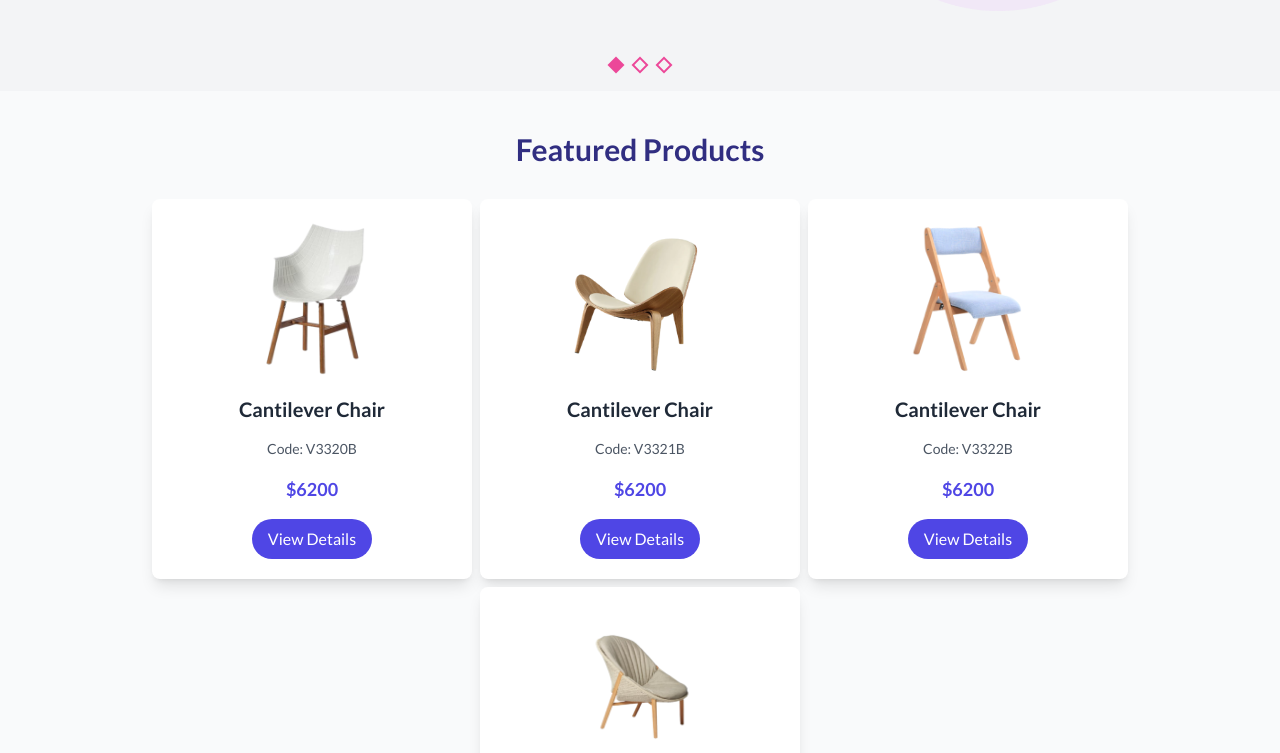
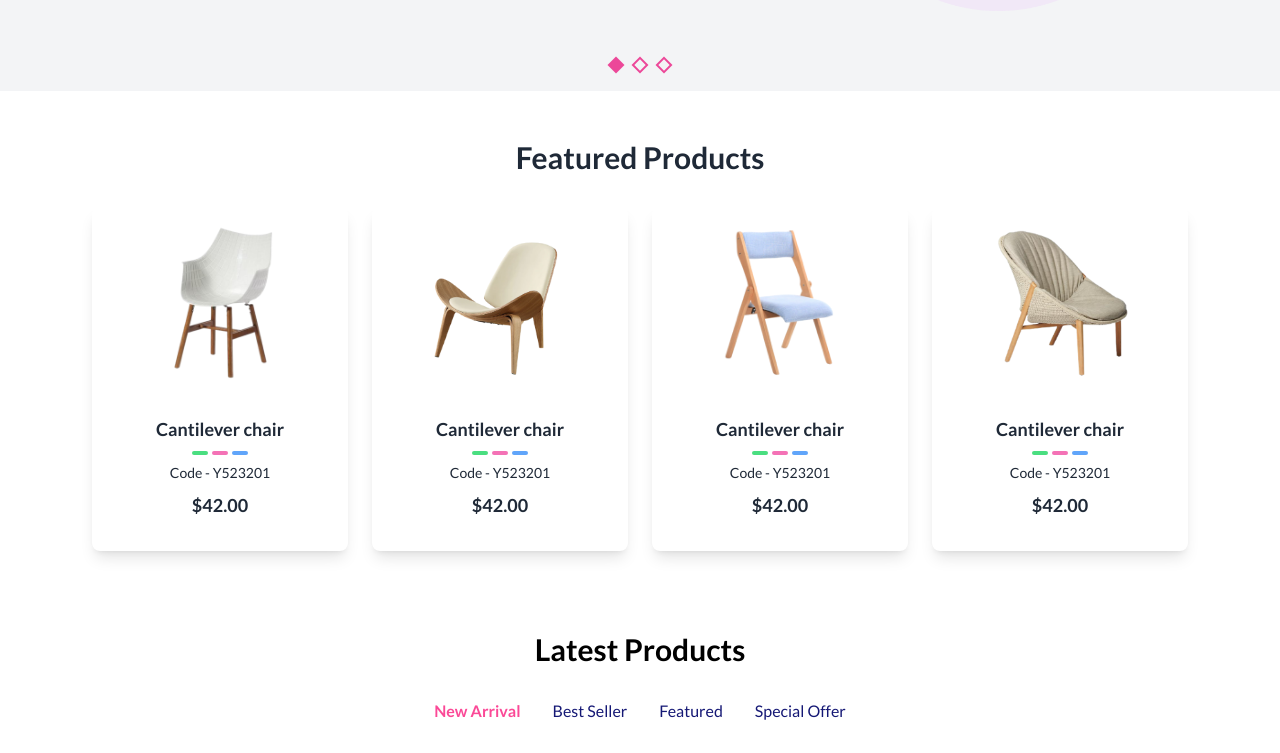
Before and after one commit to hibaziaa/figma-hackathon, a Next.js app: page / in a window 1280 px wide. Shown: the part 610-1363 px from the top of the page. Built offline with nearby package versions, Linux system fonts and the light colour scheme.

Commit message:
updated the featured products components

```diff
--- a/src/app/components/ProductCard.tsx
+++ /dev/null
@@ -1,25 +0,0 @@
-// components/ProductCard.tsx
-import React from 'react';
-
-interface ProductCardProps {
-  image: string;
-  title: string;
-  code: string;
-  price: string;
-}
-
-const ProductCard: React.FC<ProductCardProps> = ({ image, title, code, price }) => {
-  return (
-    <div className="w-full max-w-xs bg-white rounded-lg shadow-lg p-5 flex flex-col items-center space-y-4">
-      <img src={image} alt={title} className="w-40 h-40 object-contain" />
-      <h3 className="text-xl font-bold text-gray-800">{title}</h3>
-      <p className="text-sm text-gray-600">Code: {code}</p>
-      <p className="text-lg font-semibold text-indigo-600">${price}</p>
-      <button className="bg-indigo-600 text-white py-2 px-4 rounded-full hover:bg-indigo-700 transition duration-300">
-        View Details
-      </button>
-    </div>
-  );
-};
-
-export default ProductCard;
--- a/src/app/components/featuredProducts.tsx
+++ b/src/app/components/featuredProducts.tsx
@@ -1,52 +1,69 @@
-// pages/index.tsx
-import React from 'react';
-import ProductCard from './ProductCard';
+import React from "react";
+import { FiShoppingCart, FiHeart, FiSearch } from "react-icons/fi";
 
-const featuredProducts: Array<{ image: string; title: string; code: string; price: string }> = [
-  {
-    image: '/images/chair1.png',
-    title: 'Cantilever Chair',
-    code: 'V3320B',
-    price: '6200',
-  },
-  {
-    image: '/images/chair2.png',
-    title: 'Cantilever Chair',
-    code: 'V3321B',
-    price: '6200',
-  },
-  {
-    image: '/images/chair3.png',
-    title: 'Cantilever Chair',
-    code: 'V3322B',
-    price: '6200',
-  },
-  {
-    image: '/images/chair4.png',
-    title: 'Cantilever Chair',
-    code: 'V3323B',
-    price: '6200',
-  },
-];
+const FeaturedProducts = () => {
+  const products = [
+    { id: 1, name: "Cantilever chair", code: "Y523201", price: "$42.00", image: "/images/chair1.png" },
+    { id: 2, name: "Cantilever chair", code: "Y523201", price: "$42.00", image: "/images/chair2.png" },
+    { id: 3, name: "Cantilever chair", code: "Y523201", price: "$42.00", image: "/images/chair3.png" },
+    { id: 4, name: "Cantilever chair", code: "Y523201", price: "$42.00", image: "/images/chair4.png" },
+  ];
 
+  return (
+    <div className="py-12 bg-white">
+      <h2 className="text-3xl font-bold text-center text-gray-800 mb-8">Featured Products</h2>
+      <div className="flex justify-center gap-6">
+        {products.map((product) => (
+          <div
+            key={product.id}
+            className="group relative w-64 bg-white shadow-lg rounded-lg p-4 transition-all duration-300 hover:shadow-xl"
+          >
+            {/* Icons */}
+            <div className="absolute top-4 left-4 flex gap-2 opacity-0 group-hover:opacity-100 transition-opacity duration-300">
+              <button className="bg-blue-100 p-2 rounded-full shadow-md text-blue-500">
+                <FiShoppingCart size={18} />
+              </button>
+              <button className="bg-blue-100 p-2 rounded-full shadow-md text-blue-500">
+                <FiHeart size={18} />
+              </button>
+              <button className="bg-blue-100 p-2 rounded-full shadow-md text-blue-500">
+                <FiSearch size={18} />
+              </button>
+            </div>
 
-const FeaturedProduct = () => {
-  return (
-    <section className="py-10 px-5 md:px-20 bg-gray-50">
-      <h2 className="text-3xl font-semibold text-center text-indigo-900 mb-8">Featured Products</h2>
-      <div className="flex flex-wrap justify-center gap-2">
-        {featuredProducts.map((product, index) => (
-         <ProductCard
-         key={index}
-         image={product.image || '/images/default-image.png'}
-         title={product.title || 'Unknown Product'}
-         code={product.code || 'No Code'}
-         price={product.price || '0.00'}
-       />
+            {/* Product Image */}
+            <img
+              src={product.image}
+              alt={product.name}
+              className="h-40 mx-auto mb-4 object-contain"
+            />
+
+            {/* Hover State Button */}
+            <div className="absolute inset-x-0 bottom-32 opacity-0 group-hover:opacity-100 transition-opacity duration-300 flex justify-center">
+              <button className="bg-green-500 text-white px-6 py-2 rounded-md text-sm font-medium shadow-md transform group-hover:translate-y-[-10px] transition-transform">
+                View Details
+              </button>
+            </div>
+
+            {/* Description Section */}
+            <div
+              className="bg-white text-gray-800 p-4 rounded-lg mt-4 transition-colors duration-300 group-hover:bg-[#2F1AC4] group-hover:text-white"
+            >
+              <h3 className="text-lg font-semibold text-center">{product.name}</h3>
+              {/* Three-Colored Line */}
+              <div className="flex justify-center gap-1 mt-2">
+                <span className="block w-4 h-1 bg-green-400 rounded-full"></span>
+                <span className="block w-4 h-1 bg-pink-400 rounded-full"></span>
+                <span className="block w-4 h-1 bg-blue-400 rounded-full"></span>
+              </div>
+              <p className="text-center text-sm mt-2">Code - {product.code}</p>
+              <p className="text-center text-lg font-bold mt-2">{product.price}</p>
+            </div>
+          </div>
         ))}
       </div>
-    </section>
+    </div>
   );
 };
 
-export default FeaturedProduct;
+export default FeaturedProducts;
```
